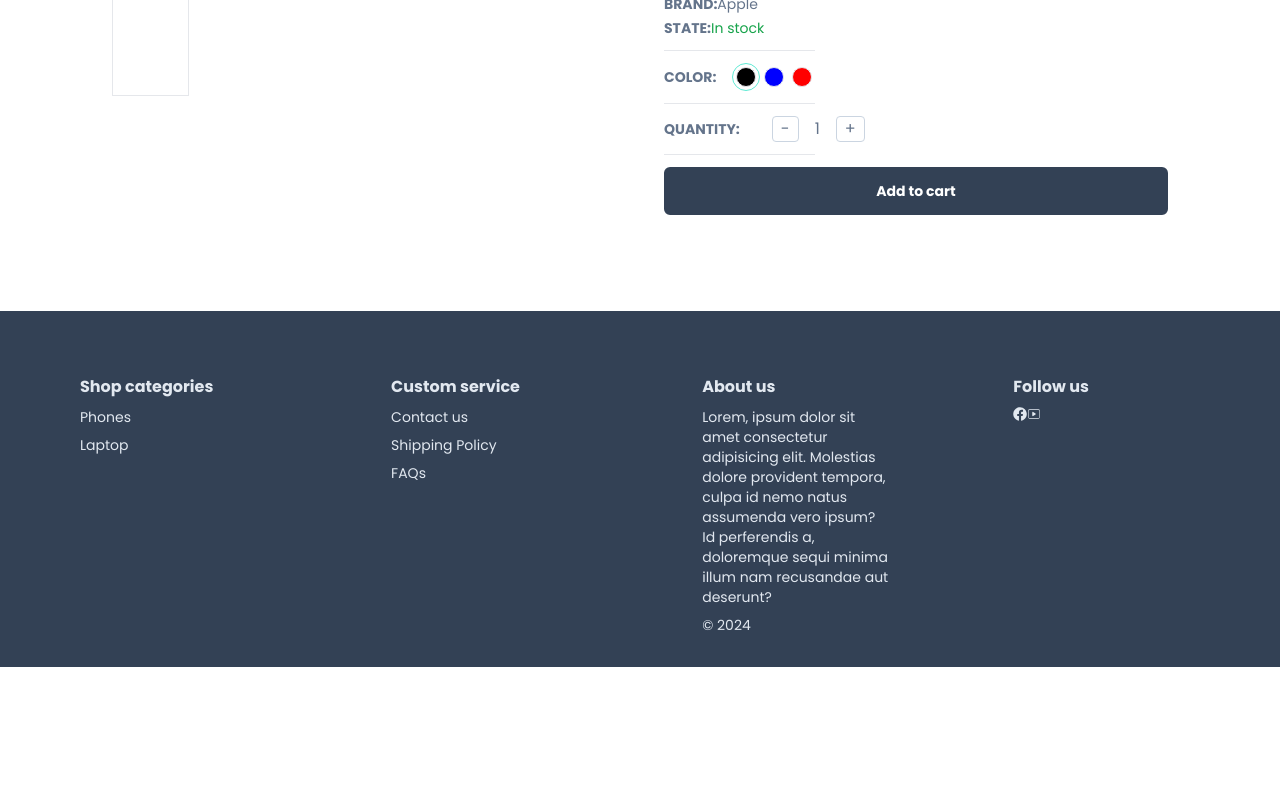
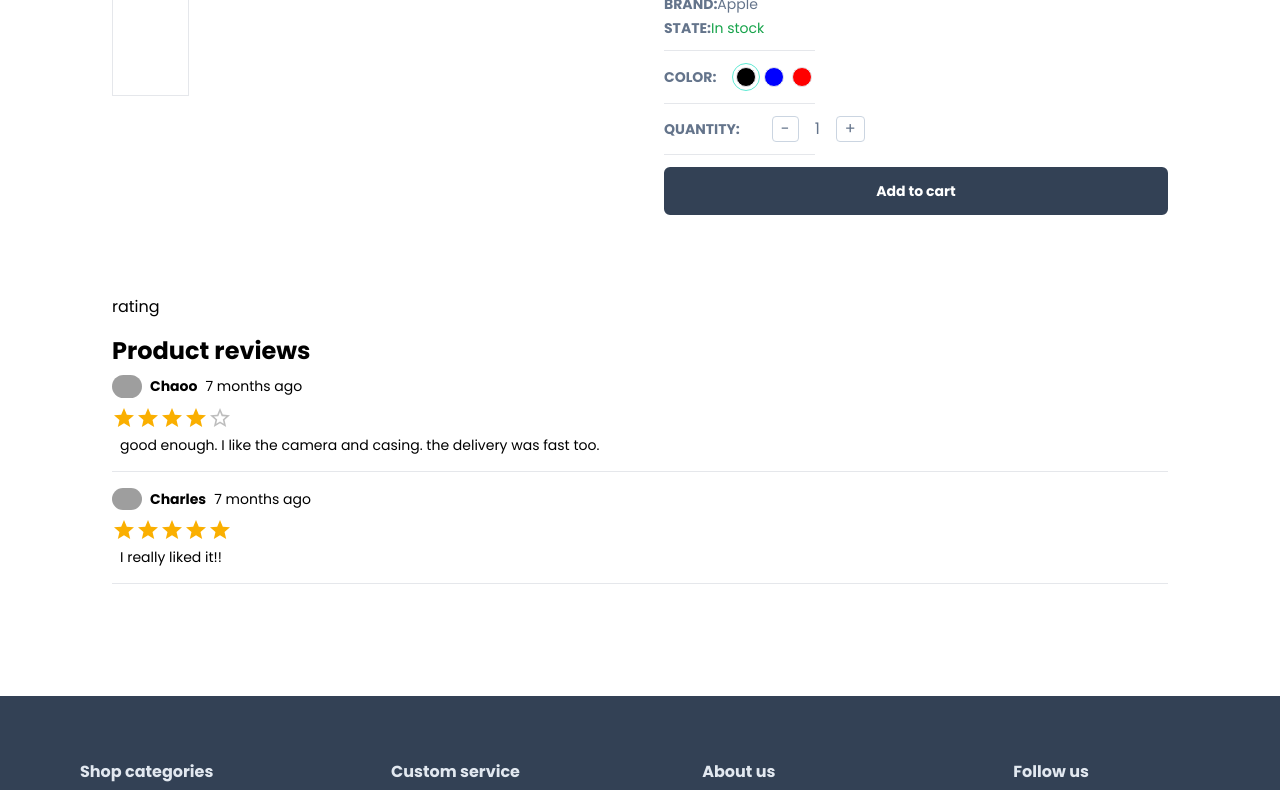
Before and after one commit to thag15/ecommerce_2, a Next.js app: page /product/1 in a window 1280 px wide. Shown: the part 501-1291 px from the top of the page. Before the commit the page ends 1168 px from the top, so only its background shows below. Built offline with nearby package versions, Linux system fonts and the light colour scheme; grey boxes are pictures that could not be loaded; a web font is replaced by a local one.

Commit message:
update reviews

```diff
--- /dev/null
+++ b/app/components/avatar.tsx
@@ -0,0 +1,20 @@
+import Image from "next/image";
+import { FaUserCircle } from "react-icons/fa";
+
+const Avatar = ({ src }: { src?: string | null | undefined }) => {
+    if (src) {
+        return (
+            <Image
+                src={src}
+                alt="avatar"
+                className="rounded-full"
+                height="30"
+                width="30"
+            />
+        );
+    } else {
+        return <FaUserCircle size={24} />;
+    }
+};
+
+export default Avatar;
--- /dev/null
+++ b/app/components/heading.tsx
@@ -0,0 +1,9 @@
+const Heading = ({ title, center }: { title: string; center?: boolean }) => {
+    return (
+        <div className={center ? "text-center" : "text-start"}>
+            <h1 className="font-bold text-2xl">{title}</h1>
+        </div>
+    );
+};
+
+export default Heading;
--- /dev/null
+++ b/app/product/[productId]/listrating.tsx
@@ -0,0 +1,32 @@
+import Avatar from "@/app/components/avatar";
+import Heading from "@/app/components/heading";
+import { Rating } from "@mui/material";
+import moment from "moment";
+
+const ListRating = ({ product }: { product: any }) => {
+    return (
+        <div className="">
+            <Heading title="Product reviews" />
+            <div className="text-sm mt-2">
+                {product.reviews &&
+                    product.reviews.map((review: any) => (
+                        <div className="max-w-300px" key={review.id}>
+                            <div className="flex gap-2 items-center">
+                                <Avatar src={review.user.image} />
+                                <div className="font-semibold">{review.user.name}</div>
+                                <div className="">{moment(review.createdDate).fromNow()}</div>
+                            </div>
+                            {/* review comment */}
+                            <div className="mt-2">
+                                <Rating value={review.rating} readOnly />
+                                <div className="ml-2">{review.comment}</div>
+                                <hr className="my-4" />
+                            </div>
+                        </div>
+                    ))}
+            </div>
+        </div>
+    );
+};
+
+export default ListRating;
--- a/app/product/[productId]/page.tsx
+++ b/app/product/[productId]/page.tsx
@@ -1,7 +1,8 @@
 import Container from "@/app/components/container";
 import ProductDetail from "./productdetail";
 import { product } from "@/utils/product"
-;
+    ;
+import ListRating from "./listrating";
 
 interface IParams {
     productId?: string
@@ -12,6 +13,10 @@
         <div className="p-8">
             <Container>
                 <ProductDetail product={product} />
+                <div className="flex flex-col mt-20 gap-4">
+                    <div className="">rating</div>
+                    <ListRating product={product} />
+                </div>
             </Container>
         </div>
     );
--- a/next.config.js
+++ b/next.config.js
@@ -1,6 +1,8 @@
 /** @type {import('next').NextConfig} */
 const nextConfig = {
-  images: { domains: ["firebasestorage.googleapis.com"] },
+  images: {
+    domains: ["firebasestorage.googleapis.com", "lh3.googleusercontent.com"],
+  },
 };
 
 module.exports = nextConfig;
--- a/package.json
+++ b/package.json
@@ -12,6 +12,7 @@
     "@emotion/react": "^11.11.3",
     "@emotion/styled": "^11.11.0",
     "@mui/material": "^5.15.4",
+    "moment": "^2.30.1",
     "next": "14.0.4",
     "react": "^18",
     "react-dom": "^18",
```
Also changed, not shown: 1 other file (tests, documents, lock files or other folders).
